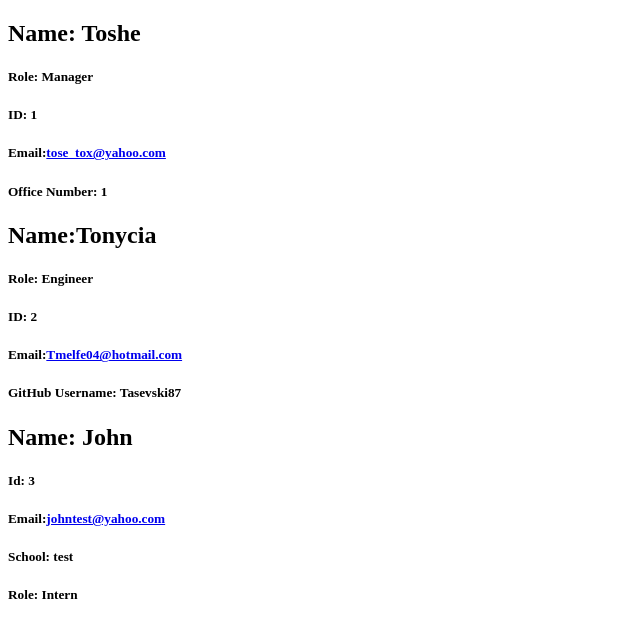
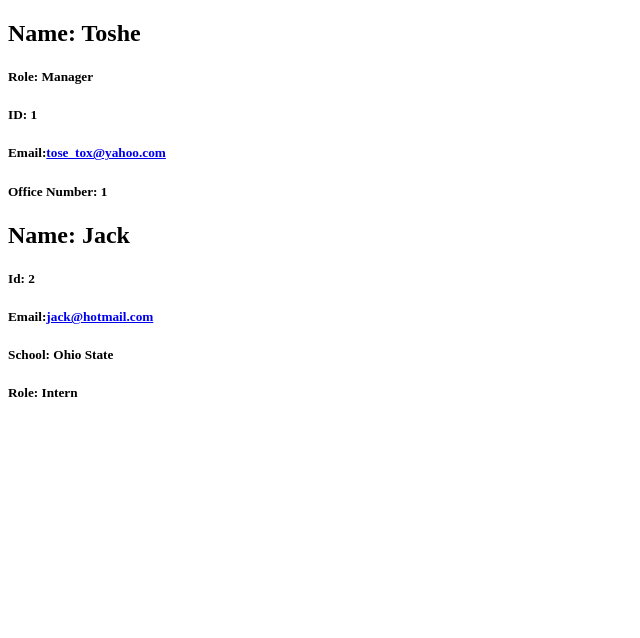
Before and after one commit to Tasevski87/Team-Profile-Generator, a website: page team.html in a window 1280 px wide. Shown: the whole page, without its empty margins (0-640 px from the left). Drawn offline with Linux system fonts and the light colour scheme.

Commit message:
readme created

```diff
--- a/lib/Employee.js
+++ b/lib/Employee.js
@@ -1,3 +1,4 @@
+//constructor function
 class Employee {
     constructor(name, id, email) {
         this.name = name
--- a/lib/Engineer.js
+++ b/lib/Engineer.js
@@ -1,3 +1,4 @@
+//constructor function
 const Employee = require('./Employee')
 
 class Engineer extends Employee {
--- a/lib/Intern.js
+++ b/lib/Intern.js
@@ -1,3 +1,4 @@
+//constructor function
 const Employee = require("./Employee");
 
 class Intern extends Employee {
--- a/lib/Manager.js
+++ b/lib/Manager.js
@@ -1,3 +1,4 @@
+//constructor function
 const Employee = require("./Employee");
 
 class Manager extends Employee {
--- a/team.html
+++ b/team.html
@@ -18,18 +18,10 @@
         </div>
 
         <div>
-            <h2>Name:Tonycia</h2>
-            <h5>Role: Engineer</h5>
-            <h5>ID: 2</h5>
-            <h5>Email:<a href="mailto:Tmelfe04@hotmail.com">Tmelfe04@hotmail.com</a></P>
-            <h5>GitHub Username: Tasevski87</h5>
-            </div>
-
-        <div>
-            <h2>Name: John</h5>
-            <h5>Id: 3</h5>
-            <h5>Email:<a href="mailto:johntest@yahoo.com">johntest@yahoo.com</a></P>
-            <h5>School: test</h5>
+            <h2>Name: Jack</h5>
+            <h5>Id: 2</h5>
+            <h5>Email:<a href="mailto:jack@hotmail.com">jack@hotmail.com</a></P>
+            <h5>School: Ohio State</h5>
             <h5>Role: Intern</h5>
         </div>
         </div>
```
Also changed, not shown: __tests__/Employee.test.js (+1 -0 lines), __tests__/Engineer.test.js (+1 -0 lines), __tests__/Intern.test.js (+1 -0 lines), __tests__/Manager.test.js (+1 -0 lines), index.js (+11 -3 lines), src/template.js (+5 -3 lines), README.md.
